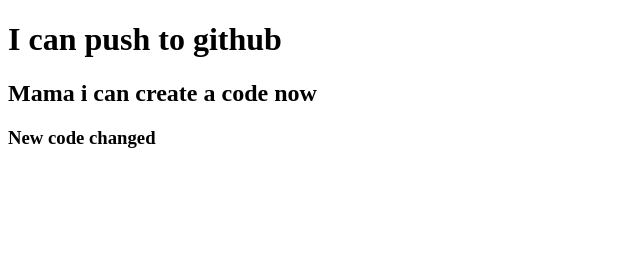
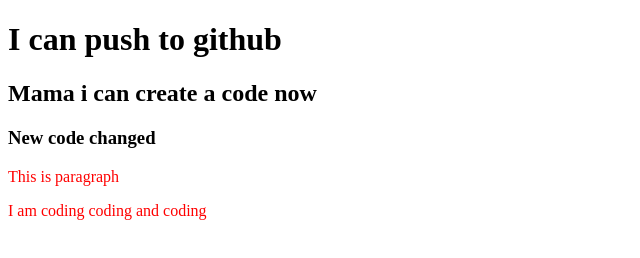
Before and after one commit to obaiduli/my-second-repo, a plain HTML site: page index.html in a window 1280 px wide. Shown: the whole page, without its empty margins (0-640 px from the left). Drawn offline with Linux system fonts and the light colour scheme.

Commit message:
styles added

```diff
--- a/index.html
+++ b/index.html
@@ -5,11 +5,14 @@
     <meta http-equiv="X-UA-Compatible" content="IE=edge">
     <meta name="viewport" content="width=device-width, initial-scale=1.0">
     <title>My second github repo</title>
+    <link rel="stylesheet" href="style.css">
 </head>
 <body>
     <h1>I can push to github</h1>
     <h2>Mama i can create a code now</h2>
     <h3>New code changed</h3>
+    <p>This is paragraph</p>
+    <p>I am coding coding and coding</p>
 
 </body>
 </html>
--- /dev/null
+++ b/style.css
@@ -0,0 +1,3 @@
+p{
+    color: red;
+}
```
